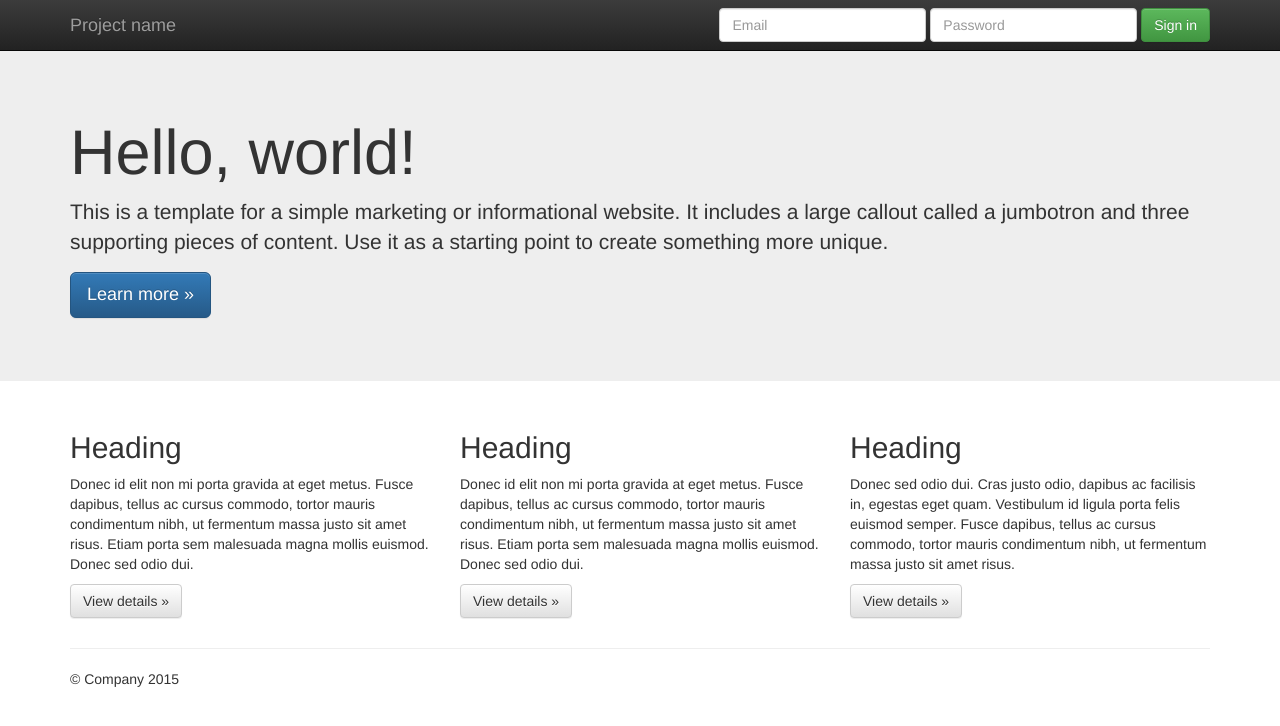
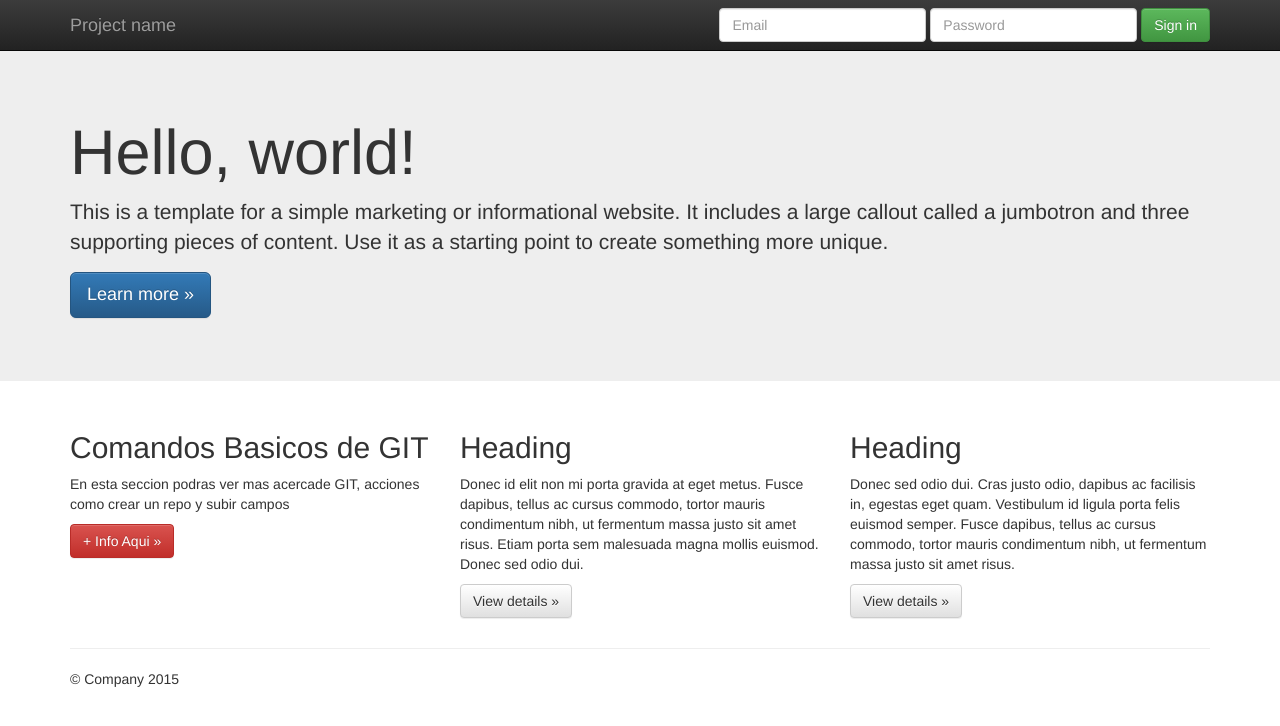
Before and after one commit to cleivan2023/RepasoGitBC14, a plain HTML site: page index.html in a window 1280 px wide. Drawn offline with nearby package versions, Linux system fonts and the light colour scheme.

Commit message:
Se actualiza template del proyecto. Se agrega seccion inferior #1 - comando basicos

```diff
--- a/index.html
+++ b/index.html
@@ -65,9 +65,9 @@
       <!-- Example row of columns -->
       <div class="row">
         <div class="col-md-4">
-          <h2>Heading</h2>
-          <p>Donec id elit non mi porta gravida at eget metus. Fusce dapibus, tellus ac cursus commodo, tortor mauris condimentum nibh, ut fermentum massa justo sit amet risus. Etiam porta sem malesuada magna mollis euismod. Donec sed odio dui. </p>
-          <p><a class="btn btn-default" href="#" role="button">View details &raquo;</a></p>
+          <h2>Comandos Basicos de GIT</h2>
+          <p>En esta seccion podras ver mas acercade GIT, acciones como crear un repo y subir campos</p>
+          <p><a class="btn btn-danger" href="#" role="button">+ Info Aqui &raquo;</a></p>
         </div>
         <div class="col-md-4">
           <h2>Heading</h2>
```
